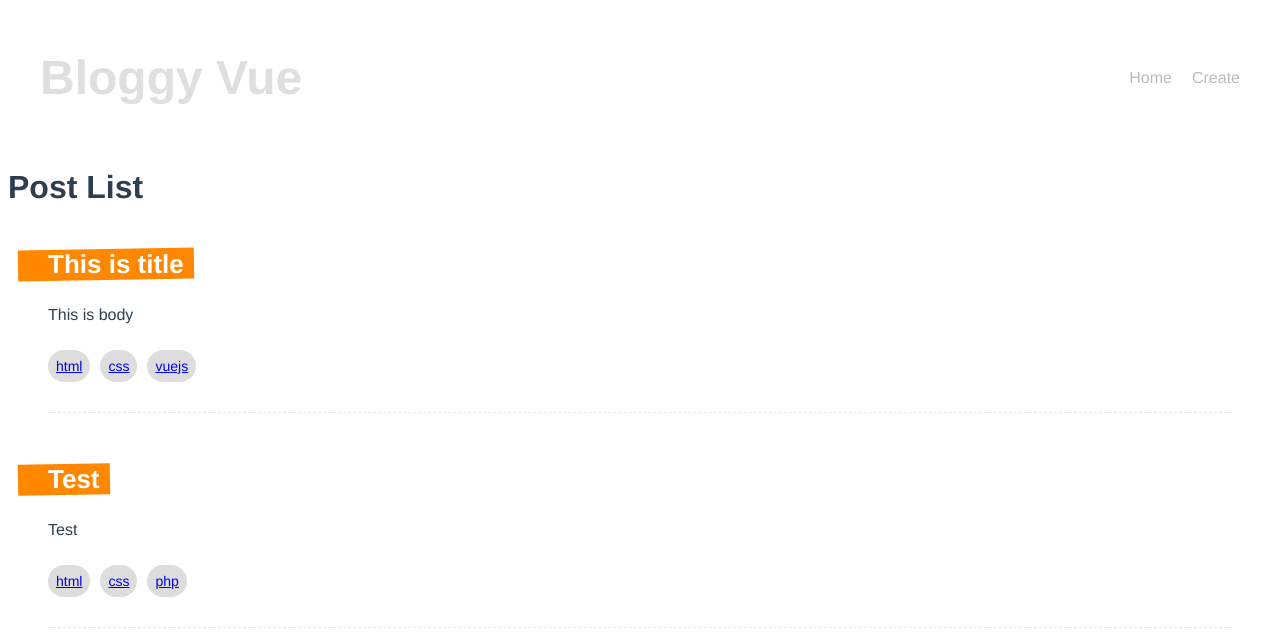
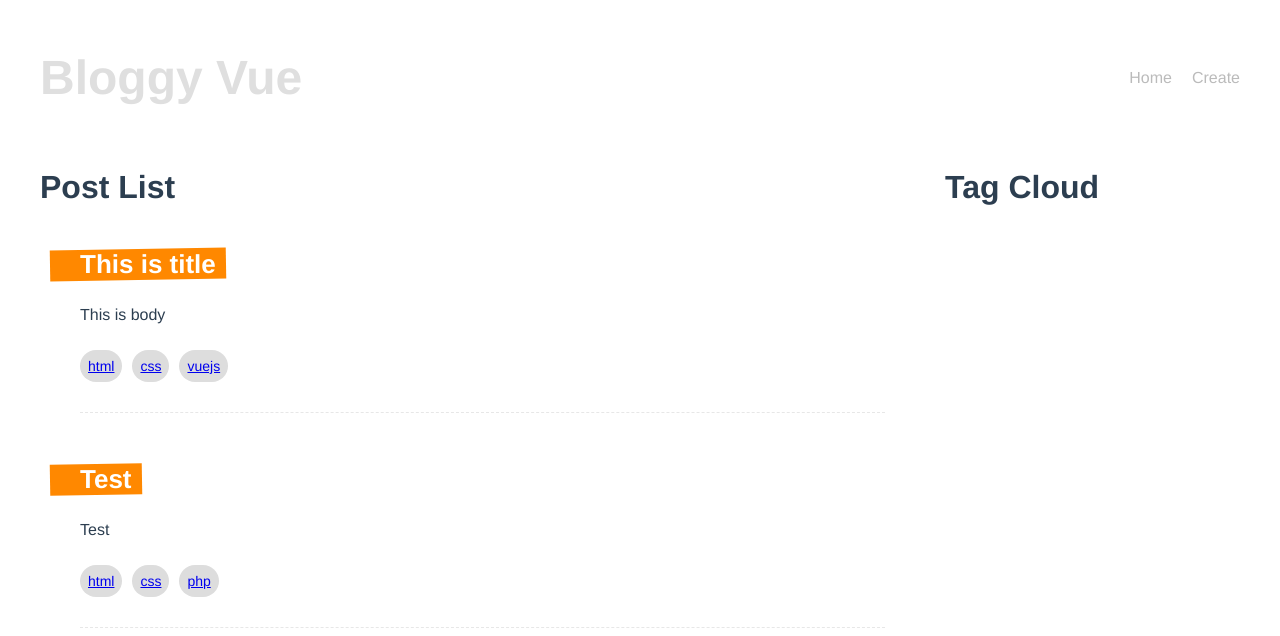
Before and after one commit to yeyintthu01/Vue-Blog, a Vue app: page /tags/css in a window 1280 px wide. Shown: the top 636 px of the page. Built offline with nearby package versions, Linux system fonts and the light colour scheme; data requests are answered from the project's data file.

Commit message:
create tagcloud component and css style

```diff
--- /dev/null
+++ b/src/components/TagCloud.vue
@@ -0,0 +1,13 @@
+<template>
+    <h1>Tag Cloud</h1>
+</template>
+
+<script>
+export default {
+
+}
+</script>
+
+<style>
+
+</style>
--- a/src/views/Detail.vue
+++ b/src/views/Detail.vue
@@ -1,11 +1,13 @@
 <template>
-  <div v-if="post" class="post">
+    <div class="detail">
+      <div v-if="post" class="post">
         <h2>{{post.title}}</h2>
         <p>{{post.body}}</p>
-  </div>
-  <div v-else>
-    <Spinner></Spinner>
-  </div>
+      </div>
+      <div v-else>
+        <Spinner></Spinner>
+      </div>
+    </div>
 </template>
 
 <script>
@@ -26,6 +28,10 @@ export default {
 </script>
 
 <style>
+    .detail{
+      max-width: 1200px;
+      margin: 0 auto;
+    }
     .post {
         margin: 0 40px 30px;
         padding-bottom: 30px;
--- a/src/views/HomeView.vue
+++ b/src/views/HomeView.vue
@@ -3,8 +3,13 @@
       <div v-if="error">
           {{error}}
       </div>
-      <div v-if="posts.length>0 && posts">
-          <PostsList :posts="posts"></PostsList>
+      <div v-if="posts.length>0 && posts" class="layout">
+          <div>
+            <PostsList :posts="posts"></PostsList>
+          </div>
+          <div>
+            <TagCloud></TagCloud>
+          </div>
       </div>
       <div v-else>
         <Spinner></Spinner>
@@ -13,6 +18,7 @@
 </template>
 
 <script>
+import TagCloud from '../components/TagCloud'
 import Spinner from '../components/Spinner'
 import { ref } from 'vue';
 
@@ -21,6 +27,7 @@ import PostsList from '../components/PostsList'
 import getPosts from '../composables/getPosts'
 export default {
   components: {
+    TagCloud,
     Spinner,
     PostsList,
     },
@@ -37,4 +44,9 @@ export default {
       margin: 0 auto;
       padding: 10px;
     }
+    .layout {
+      display: grid;
+      grid-template-columns: 3fr 1fr;
+      gap: 20px;
+    }
 </style>
--- a/src/views/Tag.vue
+++ b/src/views/Tag.vue
@@ -1,19 +1,28 @@
 <template>
-    <div v-if="error">{{error}}</div>
-    <div v-if="posts.length && posts">
-        <PostsList :posts="filteredTags"></PostsList>
-    </div>
-    <div v-else>
-        loading...
+    <div class="tag">
+        <div v-if="error">{{error}}</div>
+        <div v-if="posts.length && posts" class="layout">
+            <div>
+                <PostsList :posts="filteredTags"></PostsList>
+            </div>
+            <div>
+                <TagCloud></TagCloud>
+            </div>
+        </div>
+        <div v-else>
+            loading...
+        </div>
     </div>
 </template>
 
 <script>
+import TagCloud from '../components/TagCloud'
 import PostsList from '../components/PostsList'
 import { computed } from 'vue'
 import getPosts from '../composables/getPosts'
 export default {
   components: {
+    TagCloud,
     PostsList },
     props:['tag'],
     setup(props){
@@ -30,5 +39,8 @@ export default {
 </script>
 
 <style>
-
+    .tag{
+        max-width: 1200px;
+        margin: 0 auto;
+    }
 </style>
```
